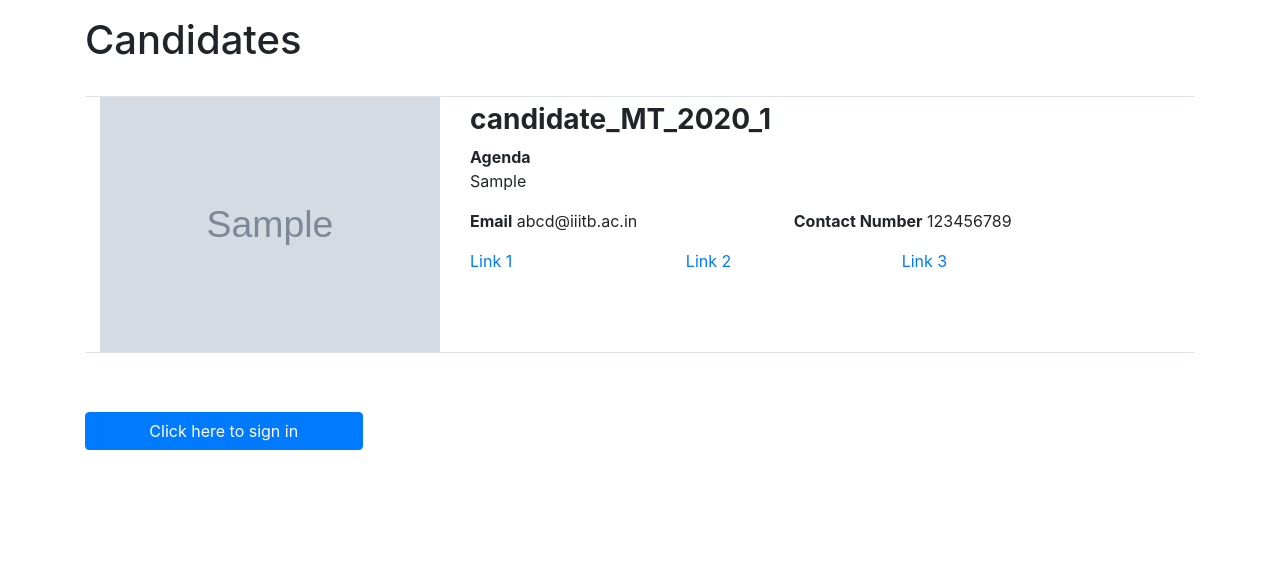
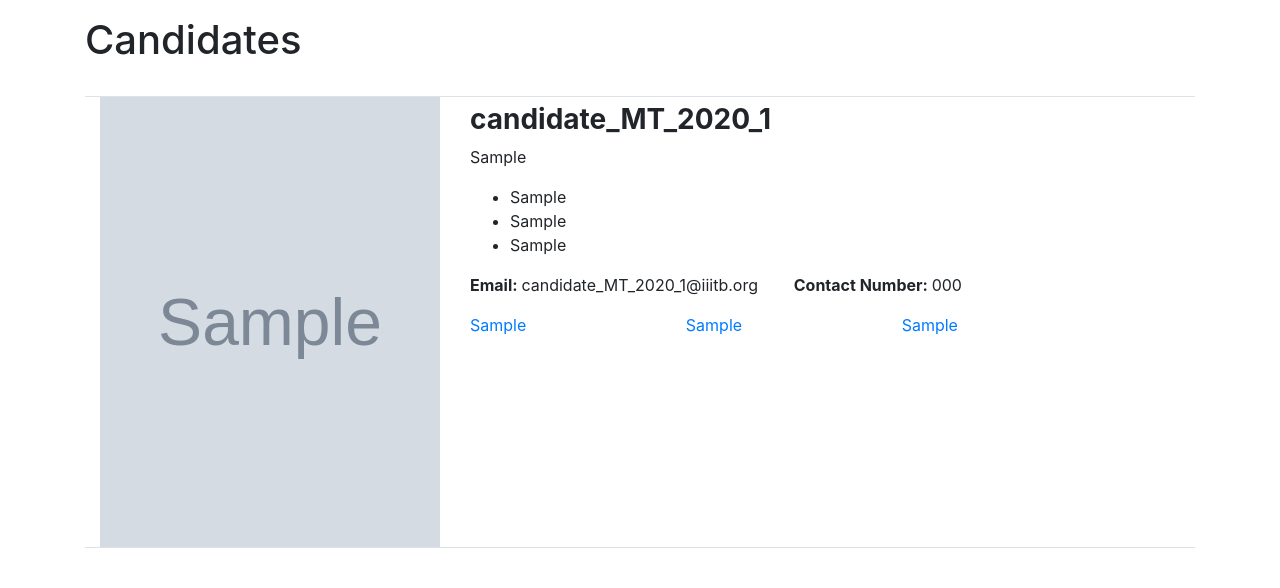
Before and after one commit to zense/sac_elections_2020, a Django app: page /manifesto/ in a window 1280 px wide. Shown: the part 56-644 px from the top of the page. Run offline with Django 3.2, Linux system fonts and the light colour scheme; data comes from the database, SQL or seed files in the repository; tables that the repository leaves empty hold one stand-in row (values such as "Sample post"); grey boxes marked "Sample" are stand-in pictures; some libraries are stand-ins or nearby versions.

Commit message:
Modified Manifesto

```diff
--- a/sac_elections/main/models.py
+++ b/sac_elections/main/models.py
@@ -111,10 +111,17 @@ class Manifesto(models.Model):
 	candidate = models.OneToOneField(UserProfile, on_delete=models.CASCADE)
 	image = models.ImageField(upload_to="manifesto_images")
 	category = models.CharField(max_length=30, default="NOBATCH")
-	agenda = models.TextField(max_length=500)
+	intro = models.TextField(max_length=500, default="")
+	agenda_1 = models.TextField(max_length=200, default="")
+	agenda_2 = models.TextField(max_length=200, default="")
+	agenda_3 = models.TextField(max_length=200, default="")
+	contact_number = models.CharField(max_length=10, default="")
 	link_1 = models.CharField(max_length=50, blank=True)
+	display_1 = models.CharField(max_length=50, blank=True)
 	link_2 = models.CharField(max_length=50, blank=True)
+	display_2 = models.CharField(max_length=50, blank=True)
 	link_3 = models.CharField(max_length=50, blank=True)
+	display_3 = models.CharField(max_length=50, blank=True)
 
 	def save(self, *args, **kwargs):
 		if not self.category:
--- a/sac_elections/main/templates/main/manifesto.html
+++ b/sac_elections/main/templates/main/manifesto.html
@@ -12,7 +12,7 @@
           <div class="col-sm-6 col-md-4 col-md-offset-0 xs-margin-8 xs-no-margin-rl xs-no-margin-bottom">
             <div class="testimonial">
               <div>
-                <img src="{{mani.image.url}}" width="100%" height="100%" alt="">
+                <img src="{{mani.image.url}}" width="340" height="450" alt="">
               </div>
               <!-- //.bg-white -->
             </div>
@@ -26,32 +26,57 @@
             <div class="row">
               <div class="col-md-12">
                 <p class="font-family-alt no-margin-bottom no-margin-rl sm-text-large text-extra-large text-gray-dark-2">
-                  <b>Agenda</b>
-                  <br>
-                  {{ mani.agenda }}
+                  <!-- <b>Introduction</b> -->
+                  <!-- <br> -->
+                  {{ mani.intro }}
 
                 </p>
               </div>
             </div>
             <div class="row">
+              <div class="col-md-12">
+                <!-- <p class="font-family-alt no-margin-bottom no-margin-rl sm-text-large text-extra-large text-gray-dark-2"> -->
+                  <!-- <b>Agenda</b> -->
+                  <ul>
+                    {% if mani.agenda_1 %}
+                    <li>{{ mani.agenda_1 }}</li>
+                    {% endif %}
+                    {% if mani.agenda_2 %}
+                    <li>{{ mani.agenda_2 }}</li>
+                    {% endif %}
+                    {% if mani.agenda_3 %}
+                    <li>{{ mani.agenda_3 }}</li>
+                    {% endif %}
+                  </ul>
+                <!-- </p> -->
+              </div>
+            </div>
+            <div class="row">
               <div class="col-lg-6">
-                <p><b>Email</b> abcd@iiitb.ac.in</p>
+                <p><b>Email: </b> {{mani.candidate.email}} </p>
               </div>
               <div class="col-lg-6">
-                <p><b>Contact Number</b> 123456789</p>
+                <p><b>Contact Number: </b> {{mani.contact_number}} </p>
               </div>
             </div>
             <div class="row">
               <div class="col-lg-4">
-                <a href="{{ mani.link_1 }}">Link 1</a>
+                {% if mani.link_1 %}
+                <a href="{{ mani.link_1 }}">{{mani.display_1}}</a>
+                {% endif %}
               </div>
               <div class="col-lg-4">
-                <a href="{{ mani.link_2 }}">Link 2</a>
+                {% if mani.link_1 %}
+                <a href="{{ mani.link_2 }}">{{mani.display_2}}</a>
+                {% endif %}
               </div>
               <div class="col-lg-4">
-                <a href="{{ mani.link_3 }}">Link 3</a>
+                {% if mani.link_1 %}
+                <a href="{{ mani.link_3 }}">{{mani.display_3}}</a>
+                {% endif %}
               </div>
             </div>
+            <br>
           </div>
         </div>
       </div>
```
Also changed, not shown: sac_elections/main/migrations/0020_manifesto.py.
